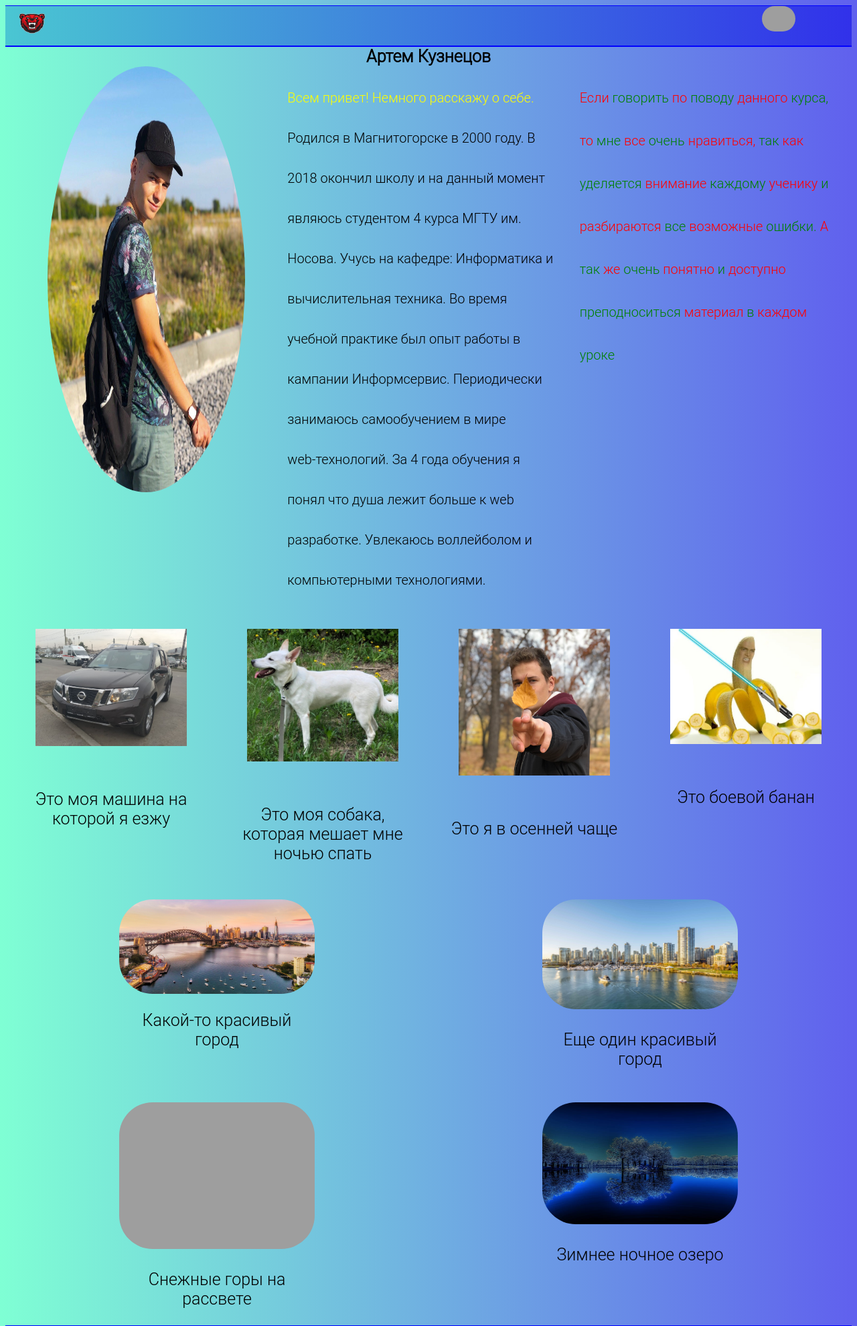
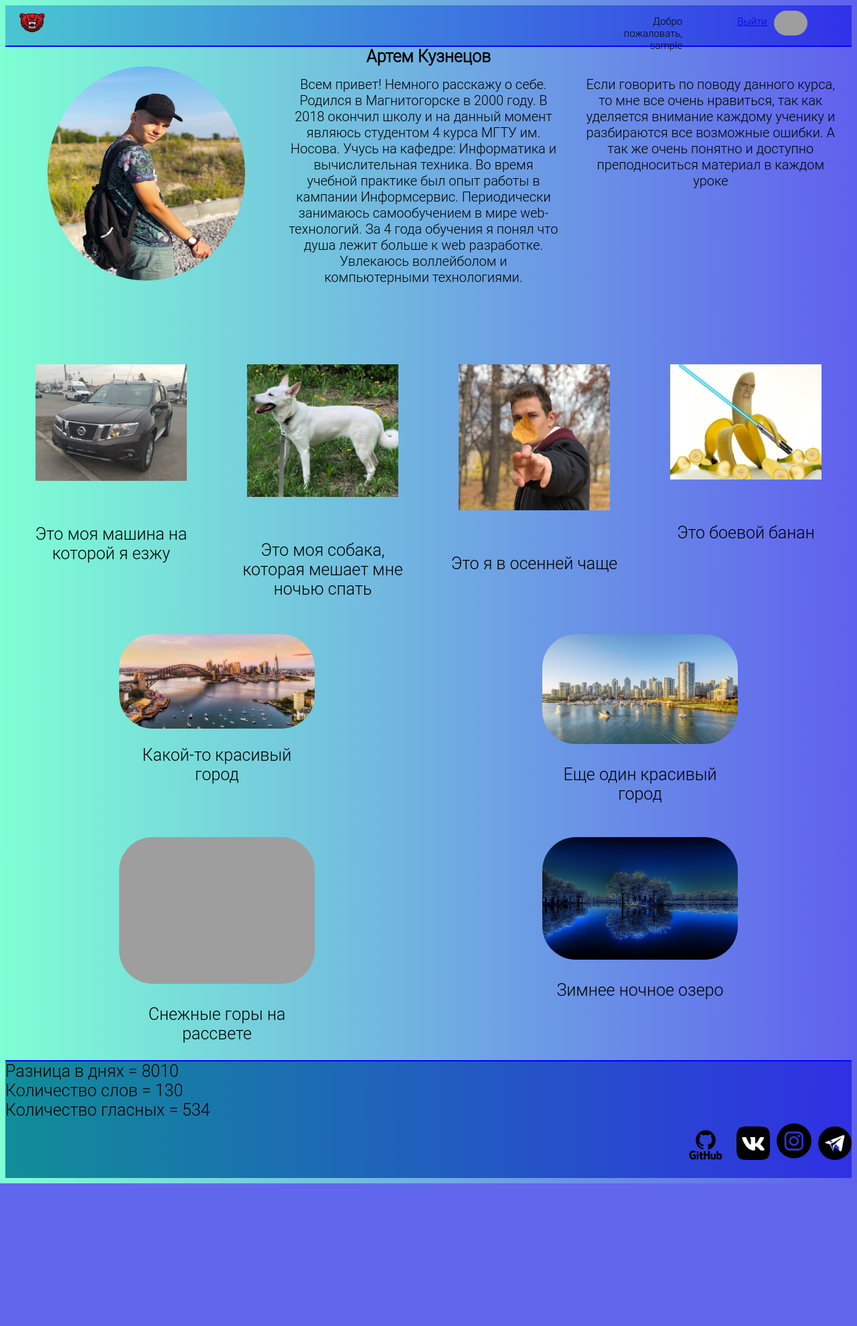
Before and after one commit to 7binker4/Artem_Kuznetsov, a PHP site: page / in a window 1280 px wide. Shown: the top 1980 px of the page at 67% size. After the commit the page ends 1767 px from the top, so only its background shows below. Run offline with PHP 8.4, Linux system fonts and the light colour scheme; the visitor is signed in with stand-in values (Sample User, id 1); grey boxes are pictures that could not be loaded.

Commit message:
16.02.2022

```diff
--- a/inc/14.02.2022.php
+++ b/inc/14.02.2022.php
@@ -49,4 +49,5 @@
     }
 }
 echo foo5($str);
+
 ?>
--- a/inc/header.php
+++ b/inc/header.php
@@ -1,4 +1,10 @@
+<?php
+session_start();
+$auth = $_SESSION['auth'];
+$login = $_SESSION['login'];
+?>
 
+<?php ?>
 <!doctype html>
 <html lang="en">
 <head>
@@ -14,12 +20,32 @@
 <body>
 <header>
     <div class="header">
+        <div>
             <img id="img1" src="images/logo1.png" alt="Лого">
-        <!--<div class="links"><a href="mendeleev.html" class="btn">Таблица Менделеева</a></div>
-        <div><a href="dop_homework.html" class="btn">Дополнительное задание</a></div>-->
+        </div>
+        <div></div>
+        <div></div>
+        <div></div>
+        <div></div>
+        <div></div>
+        <div></div>
+        <div class="auth">
+            <? if ($auth != ''){
+                echo "<p>Добро пожаловать, $login</p>";
+            }
+            ?>
+        </div>
+        <div class="auth">
+            <?
+            if ($auth != ''){
+                echo "<p><a href='inc/unlogin.php'>Выйти</a></p>";
+            } else echo "<p><a href='inc/login.php'>Войти</a></p>";
+            ?>
+        </div>
+        <div style="width: 50px">
             <nav class="nav">
                 <ul class="topmenu">
-                <li style="width: 50px"><a style="width: 50px" href="" class="down"><img align="left" style="border-radius: 25px" width="100%" src="images/awesome_burger.gif" alt="Меню"></a>
+                    <li><a style="width: 50px" href=""><img style="border-radius: 25px" width="100%" src="images/awesome_burger.gif" alt="Меню"></a>
                         <ul class="submenu">
                             <li><a href="inc/mendeleev.html">Менделеев</a></li>
                             <li><a href="inc/dop_homework.html">Доп. задание</a></li>
@@ -31,4 +57,5 @@
                 </ul>
             </nav>
         </div>
+    </div>
 </header>
--- a/inc/main.php
+++ b/inc/main.php
@@ -24,24 +24,26 @@
         <div align="center"><img id="img" src="images/jOP0dbKmH9s.jpg" width="70%" height="80%" alt="Фотография профиля"></div>
         <div class="about_me">
             <? $str = "Всем привет! Немного расскажу о себе. Родился в Магнитогорске в 2000 году. В 2018 окончил шкoлу и на данный момент являюсь студентом 4 курса МГТУ им. Носова. Учусь на кафедре: Информатика и вычислительная техника. Во время учебной практике был опыт работы в кампании Информсервис. Периодически занимаюсь самообучением в мире web-технологий. За 4 года обучения я понял что душа лежит больше к web разработке. Увлекаюсь воллейболом и компьютерными технологиями.";
-            $str_me = explode(' ', $str);
-            for ($key = 0, $size = count($str_me); $key < $size; $key++){
-                if ($key >= 0 and $key <= 5){
-                    echo'<p style="color: yellow; display: inline; float: left; height: 20px; align: center"> ' . $str_me[$key] . '&nbsp' . '</p>';
-                } else {
-                    echo  '<p style="display: inline; float: left; height: 20px; align: center">' . $str_me[$key] . '&nbsp' . '</p>';
-                }
-            }?>
+                    echo $str;
+            //           $str_me = explode(' ', $str);
+//            for ($key = 0, $size = count($str_me); $key < $size; $key++){
+//                if ($key >= 0 and $key <= 5){
+//                    echo'<p style="color: yellow; display: inline; float: left; height: 20px; align: center"> ' . $str_me[$key] . '&nbsp' . '</p>';
+//                } else {
+//                    echo  '<p style="display: inline; float: left; height: 20px; align: center">' . $str_me[$key] . '&nbsp' . '</p>';
+//                }
+//            }?>
         </div>
         <div class="about_courses"><? $str1 = "Если говорить по поводу данного курса, то мне все очень нравиться, так как уделяется внимание каждому ученику и разбираются все возможные ошибки. А так же очень понятно и доступно преподноситься материал в каждом уроке";
-            $str_courses = explode(' ', $str1);
-            for ($key = 0, $size = count($str_courses); $key < $size; $key++){
-                if ($key % 2 == 0){
-                    echo'<p style="color: red; display: inline; float: left";> ' . $str_courses[$key] . '&nbsp' . '</p>';
-                } else if ($key % 2 !== 0){
-                    echo'<p style="color: green; display: inline; float: left";"> ' . $str_courses[$key] . '&nbsp' . '</p>';
-                }
-            }?>
+                echo $str1;
+            //            $str_courses = explode(' ', $str1);
+//            for ($key = 0, $size = count($str_courses); $key < $size; $key++){
+//                if ($key % 2 == 0){
+//                    echo'<p style="color: red; display: inline; float: left";> ' . $str_courses[$key] . '&nbsp' . '</p>';
+//                } else if ($key % 2 !== 0){
+//                    echo'<p style="color: green; display: inline; float: left";"> ' . $str_courses[$key] . '&nbsp' . '</p>';
+//                }
+//            }?>
         </div>
     </div>
 
--- /dev/null
+++ b/inc/unlogin.php
@@ -0,0 +1,5 @@
+<?php
+session_start();
+ session_unset();
+ header('Refresh: 0; URL = ../index.php');
+?>
--- a/style/header.css
+++ b/style/header.css
@@ -2,4 +2,16 @@
     background: linear-gradient(to right, #4ac6d2, #3131ea);
     height: 60px;
     border-bottom: 2px solid blue;
+    font-size: 15px;
 }
+
+.header{
+    display: grid;
+    grid-template-columns: repeat(10, 1fr);
+    grid-template-rows: 1fr;
+    height: 60px;
+}
+
+.auth{
+    font-size: 15px;
+}
--- a/style/style.css
+++ b/style/style.css
@@ -164,13 +164,6 @@
     }
 }
 
-.header{
-    display: grid;
-    grid-template-columns: 1fr 1fr;
-    height: 40px;
-    border-top: 1px solid blue;
-}
-
 nav ul {
     list-style: none;
     margin: 0;
@@ -192,13 +185,12 @@
 .topmenu > li > a {
     font-family: 'Exo 2', sans-serif;
     height: 70px;
-    line-height: 70px;
-
+    line-height: 80px;
+    margin-left: 10px;
     font-weight: bold;
     color: #003559;
     text-transform: uppercase;
     /*transition: .4s ease-in-out;*/
-    text-align: left;
 }
 .down:after {
 
@@ -232,3 +224,7 @@
     display: inline;
     margin-left: auto;
 }
+
+.auth{
+    text-align: end;
+}
```
Also changed, not shown: inc/login.php (added, +72 -0 lines). Lines whose indentation alone changed are shown as unchanged.
